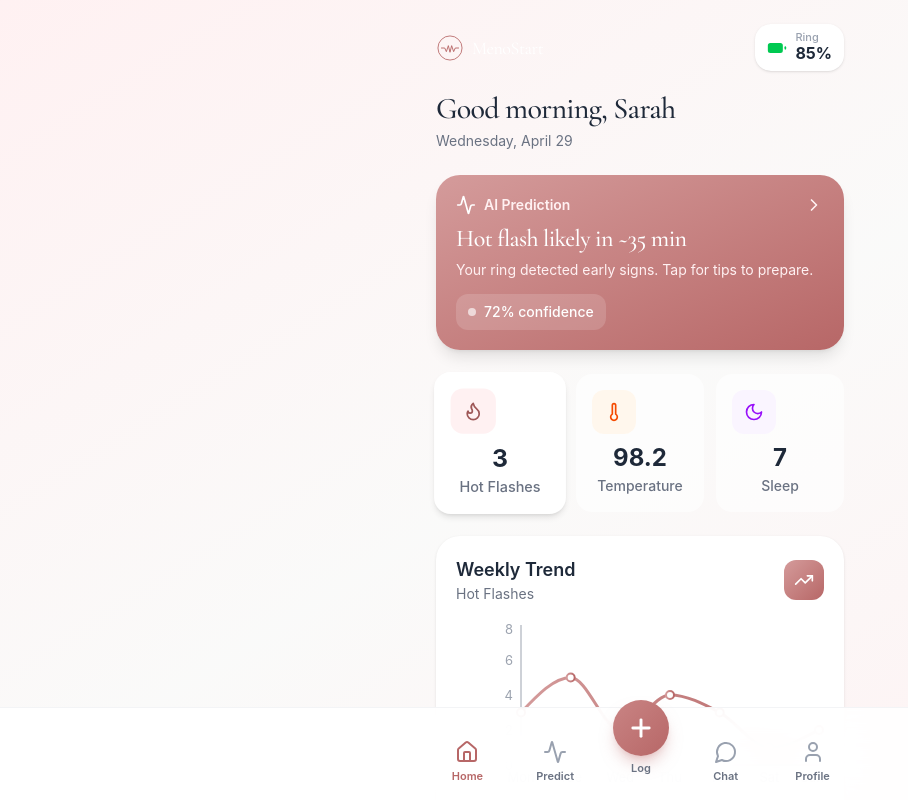
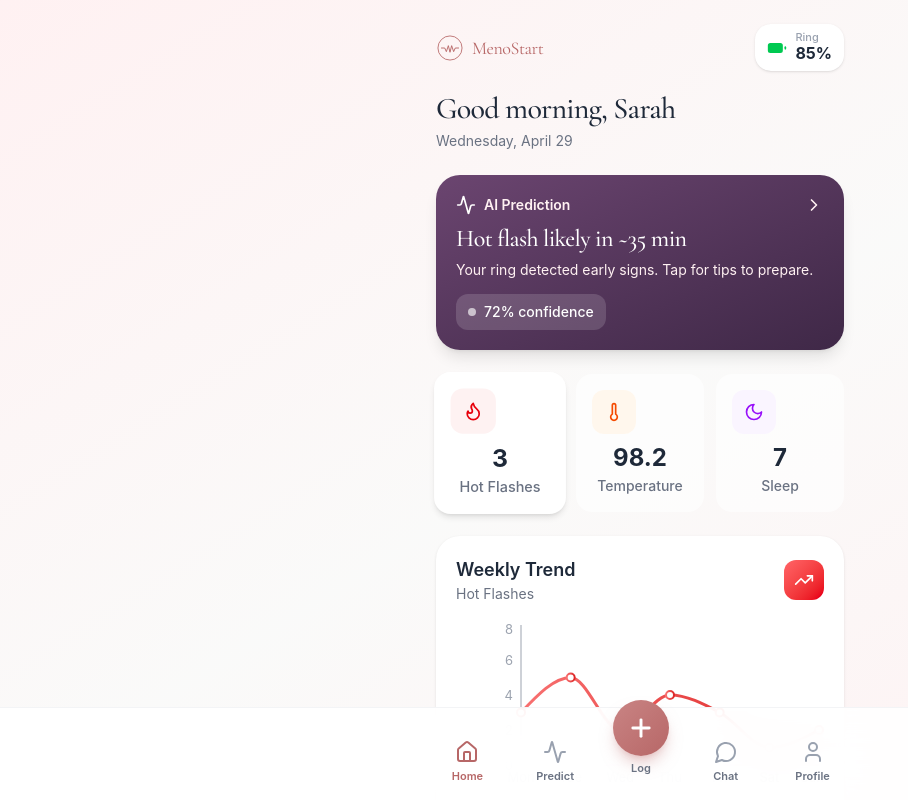
Before and after one commit to allenlai03/menostartapp, a React (Vite) app: page / in a window 1280 px wide. Shown: the whole page, without its empty margins (0-908 px from the left). Built offline with nearby package versions, Linux system fonts and the light colour scheme.

Commit message:
new UI updates

```diff
--- a/src/app/components/Splash.tsx
+++ b/src/app/components/Splash.tsx
@@ -6,7 +6,7 @@ export function Splash() {
       <div className="flex flex-col items-center gap-5 splash-rise">
         <Logo variant="mark" className="w-28 h-28 splash-pulse" />
         <div
-          className="text-4xl text-white tracking-tight"
+          className="text-4xl text-[#b76767] tracking-tight"
           style={{ fontFamily: "'Cormorant Garamond', Georgia, 'Times New Roman', serif" }}
         >
           MenoStart
--- a/src/app/pages/Home.tsx
+++ b/src/app/pages/Home.tsx
@@ -54,9 +54,9 @@ export function Home() {
       label: "Hot Flashes",
       value: "3",
       unit: "today",
-      bgColor: "bg-rose-50",
-      textColor: "text-[#9e5757]",
-      gradient: "from-[#d49b9b] to-[#b76767]",
+      bgColor: "bg-red-50",
+      textColor: "text-red-600",
+      gradient: "from-red-400 to-red-600",
     },
     {
       id: "temp" as const,
@@ -89,7 +89,7 @@ export function Home() {
         <div className="flex items-center gap-2">
           <Logo variant="mark" className="w-7 h-7" />
           <span
-            className="text-lg text-white tracking-tight"
+            className="text-lg text-[#b76767] tracking-tight"
             style={{ fontFamily: "'Cormorant Garamond', Georgia, 'Times New Roman', serif" }}
           >
             MenoStart
@@ -118,7 +118,7 @@ export function Home() {
 
       {/* Prediction Alert — the hero */}
       <Link to="/predict" className="block mb-6">
-        <div className="bg-gradient-to-br from-[#d49b9b] to-[#b76767] rounded-3xl p-5 shadow-lg text-white">
+        <div className="bg-gradient-to-br from-[#6b4570] to-[#3f2847] rounded-3xl p-5 shadow-lg text-white">
           <div className="flex items-start justify-between mb-2">
             <div className="flex items-center gap-2">
               <Activity className="w-5 h-5" />
@@ -194,8 +194,8 @@ export function Home() {
                 x2="1"
                 y2="0"
               >
-                <stop offset="0%" stopColor="#d49b9b" />
-                <stop offset="100%" stopColor="#b76767" />
+                <stop offset="0%" stopColor="#f87171" />
+                <stop offset="100%" stopColor="#dc2626" />
               </linearGradient>
               <linearGradient
                 id="tempGradient"
--- a/src/app/pages/PredictiveAI.tsx
+++ b/src/app/pages/PredictiveAI.tsx
@@ -124,7 +124,7 @@ export function PredictiveAI() {
       </div>
 
       {/* Main Alert */}
-      <div className="bg-gradient-to-br from-[#d49b9b] to-[#b76767] rounded-3xl p-6 shadow-lg mb-6 text-white">
+      <div className="bg-gradient-to-br from-[#6b4570] to-[#3f2847] rounded-3xl p-6 shadow-lg mb-6 text-white">
         <div className="flex items-center gap-5">
           <div className="relative flex-shrink-0">
             <svg width="100" height="100" viewBox="0 0 140 140">
--- a/src/app/pages/Profile.tsx
+++ b/src/app/pages/Profile.tsx
@@ -235,7 +235,7 @@ export function Profile() {
       <div className="bg-white/60 rounded-2xl p-4 mb-4 flex flex-col items-center gap-1">
         <Logo variant="mark" className="w-8 h-8 mb-1" />
         <p
-          className="text-center text-base text-white"
+          className="text-center text-base text-[#b76767]"
           style={{ fontFamily: "'Cormorant Garamond', Georgia, 'Times New Roman', serif" }}
         >
           MenoStart
```
